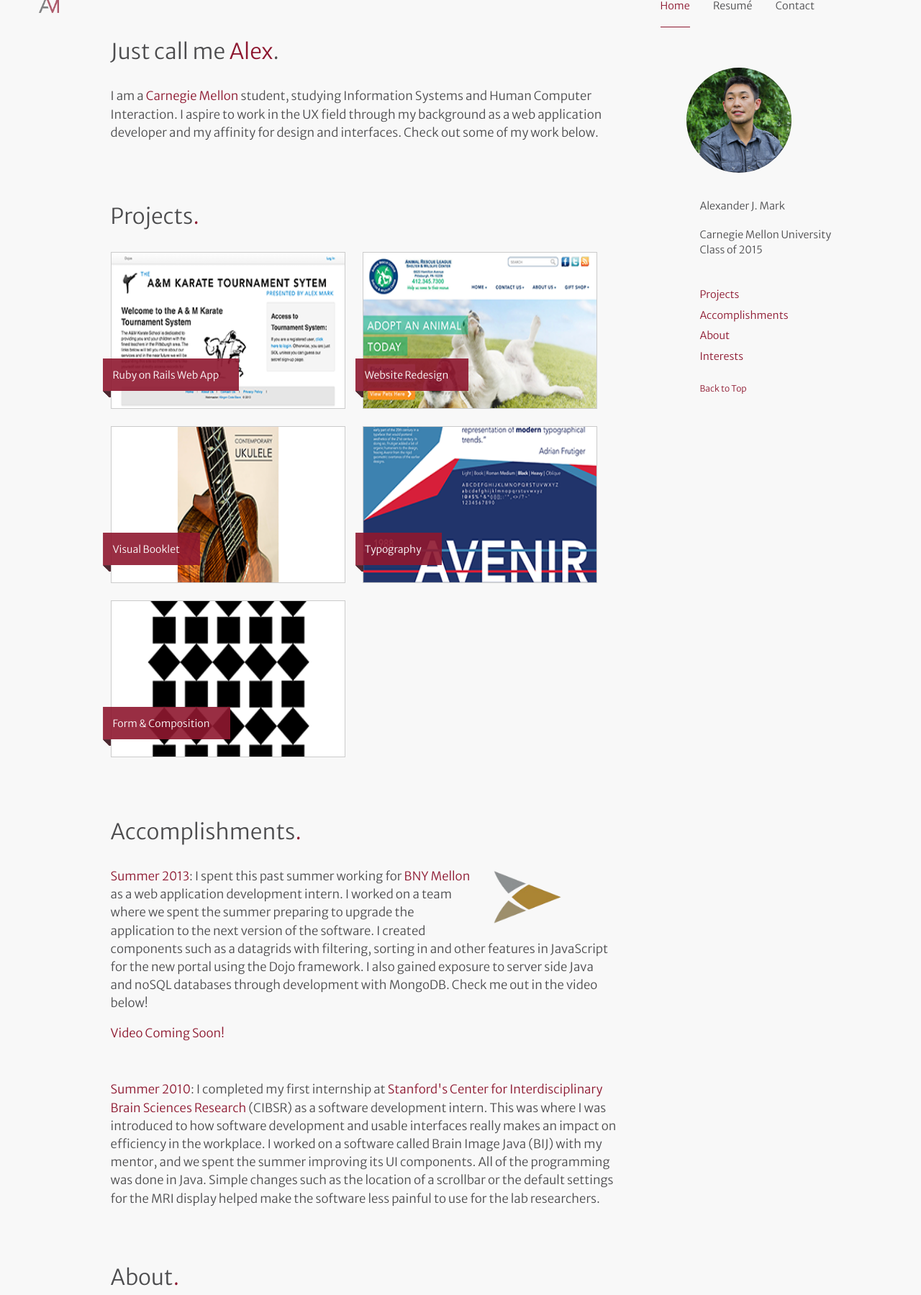
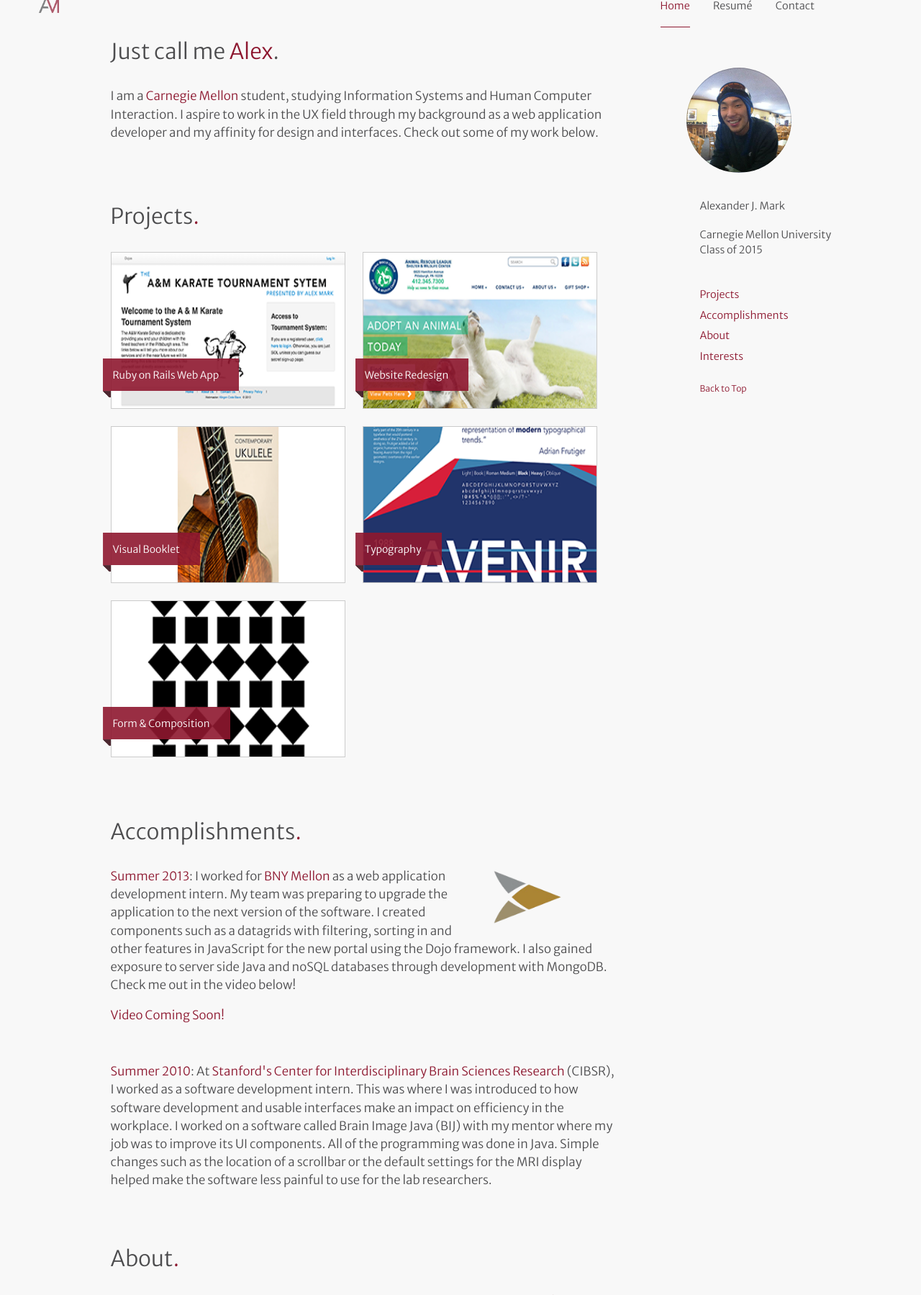
Before and after one commit to ajmark/ajmark.com, a PHP site: page / in a window 1280 px wide. Shown: the part 50-1849 px from the top of the page at 72% size. Run offline with PHP 8.4, Linux system fonts and the light colour scheme.

Commit message:
revisions

```diff
--- a/css/style.css
+++ b/css/style.css
@@ -793,8 +793,8 @@ br {
 #side .profile {
 	position: relative;
 	background-image: url(../images/profile.jpg);
-	background-position: center;
-	background-size: 225px 150px;
+	background-position: bottom;
+	background-size: 130%;
 	left: 7em;
 	width: 12em;
 	height: 12em;
--- a/includes/homecontent.php
+++ b/includes/homecontent.php
@@ -66,20 +66,19 @@
 				<div class='text-body text-wrap inside-text'>
 					<h1 id='news-text'>Accomplishments<span>.</span></h1>
 					<img id='bny' src='images/bny.png'>
-          <h2><span>Summer 2013</span>: I spent this past summer working for <a href ='http://www.bnymellon.com'>BNY Mellon</a> as a web application development intern. I worked on a team where we spent the summer preparing to upgrade the application to the next version of the software. I created components such as a datagrids with filtering, sorting in and other features in JavaScript for the new portal using the Dojo framework. I also gained exposure to server side Java and noSQL databases through development with MongoDB. Check me out in the video below!</h2>
+          <h2><span>Summer 2013</span>: I worked for <a href ='http://www.bnymellon.com'>BNY Mellon</a> as a web application development intern. My team was preparing to upgrade the application to the next version of the software. I created components such as a datagrids with filtering, sorting in and other features in JavaScript for the new portal using the Dojo framework. I also gained exposure to server side Java and noSQL databases through development with MongoDB. Check me out in the video below!</h2>
 					<h2><span>Video Coming Soon!</span></h2>
 					<br>
-					<h2><span>Summer 2010</span>: I completed my first internship at <a href='http://www.cibsr.stanford.edu'>Stanford's Center for Interdisciplinary Brain Sciences Research</a> (CIBSR) as a software development intern. This was where I was introduced to how software development and usable interfaces really makes an impact on efficiency in the workplace. I worked on a software called Brain Image Java (BIJ) with my mentor, and we spent the summer improving its UI components. All of the programming was done in Java. Simple changes such as the location of a scrollbar or the default settings for the MRI display helped make the software less painful to use for the lab researchers.</h2>
+					<h2><span>Summer 2010</span>: At <a href='http://www.cibsr.stanford.edu'>Stanford's Center for Interdisciplinary Brain Sciences Research</a> (CIBSR), I worked as a software development intern. This was where I was introduced to how software development and usable interfaces make an impact on efficiency in the workplace. I worked on a software called Brain Image Java (BIJ) with my mentor where my job was to improve its UI components. All of the programming was done in Java. Simple changes such as the location of a scrollbar or the default settings for the MRI display helped make the software less painful to use for the lab researchers.</h2>
 				</div>
         <br>
 
 				<div class="text-wrap inside-text text-body">
 					<h1 id="bio-text">About<span>.</span></h1>
 					<img id='goldengate' src='images/goldengate.png' width='200px'>
-        	<h2>I grew up on the San Francisco Peninsula but I currently live in Pittsburgh, PA as I attend school. My major is in Information Systems and I am taking a minor in Human Computer Interaction, which I am working on turning into a dual major. Through my experiences as an intern, I have discovered that the efficient display of information and the development of user-friendly software is essential to a successful company, no matter what industry it is in. This is my niche and I want to be able to utilze my skills as a programmer (with an eye for design) to help build better interfaces.</h2>
+        	<h2>I grew up on the San Francisco Peninsula and I currently live in Pittsburgh, PA as I attend school. My major is in Information Systems and I am working towards a minor in Human Computer Interaction, which I am turning into a double major. Through my experiences, I have discovered that the efficient display of information and the development of user-friendly software is essential to a successful company, no matter what industry it is in. This is my niche and I plan to be able to utilze my skills as a programmer (with an eye for design) to help build better interfaces.</h2>
 				</div>
         <br>
-
 				<div class='text-wrap inside-text text-body'>
 					<h1 id="hobbies-text">Interests<span>.</span></h1>
           <h2><span>Ukulele &amp; Guitar</span>: The challenge of teaching yourself a skill from scratch is something I find exciting and addicting, which is why I started getting into these instruments. I bought a Kala tenor ukulele my freshman year in college and the following year I bought myself an Alvarez acoustic guitar and I was once again hooked. Check out <a href='http://www.youtube.com/watch?v=AhR04kmcSXU' target='_blank'>Tommy Emmanuel</a>, <a href='http://www.youtube.com/watch?v=puSkP3uym5k' target='_blank'>Jake Shimabukuro</a> and <a href='http://www.youtube.com/watch?v=naHHHwoMDaU'>Troy Fernandez</a>. They are some of my favorite soloists.</h2>
--- a/thank_you.php
+++ b/thank_you.php
@@ -10,8 +10,6 @@
         <h1>Thank <span>You</span>!</h1>
 				<h1>I'll read your message soon.</h1>
 				<br>
-				<h3>In the meantime check out some cool links!</h3>
-				<br>
 				<h3><a href='index.php'>Click here to go back to the homepage</a></h3>
       </div>
     </div>
```
Also changed, not shown: images/profile.jpg, 2 other files.
